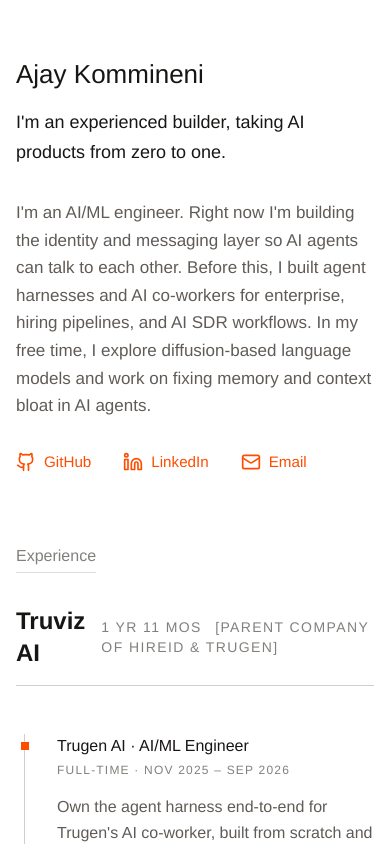
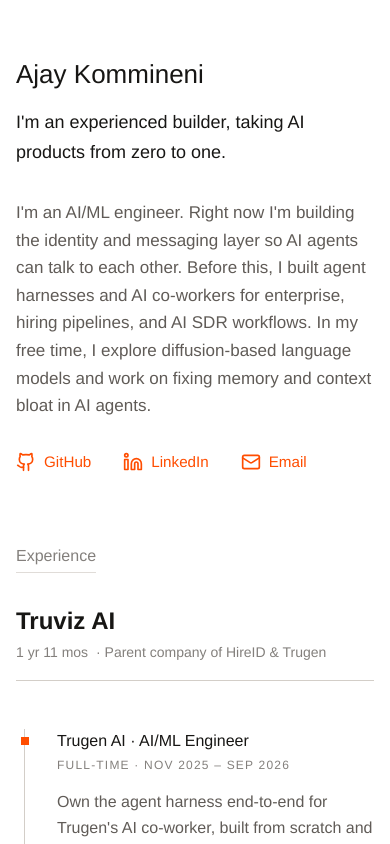
Before and after one commit to AjayK47/Portfolio-2, a Next.js app: page / in a window 390 px wide. Shown: the top 844 px of the page. Built offline with nearby package versions, Linux system fonts and the light colour scheme.

Commit message:
Fix mobile experience header

```diff
--- a/app/page.tsx
+++ b/app/page.tsx
@@ -47,10 +47,10 @@
 
           {/* Truviz Collective Timeline */}
           <div className="space-y-12">
-            <div className="flex items-center gap-4 border-b border-[#00ff41]/30 pb-4">
+            <div className="flex flex-col items-start gap-1 border-b border-[#00ff41]/30 pb-4 md:flex-row md:items-center md:gap-4">
               <h4 className="text-2xl font-bold font-heading">Truviz AI</h4>
-              <p className="text-sm font-heading uppercase tracking-widest opacity-70">
-                1 yr 11 mos <span className="opacity-100 ml-2">[Parent company of HireID &amp; Trugen]</span>
+              <p className="text-sm leading-relaxed opacity-70">
+                1 yr 11 mos <span className="ml-1">· Parent company of HireID &amp; Trugen</span>
               </p>
             </div>
 
```
